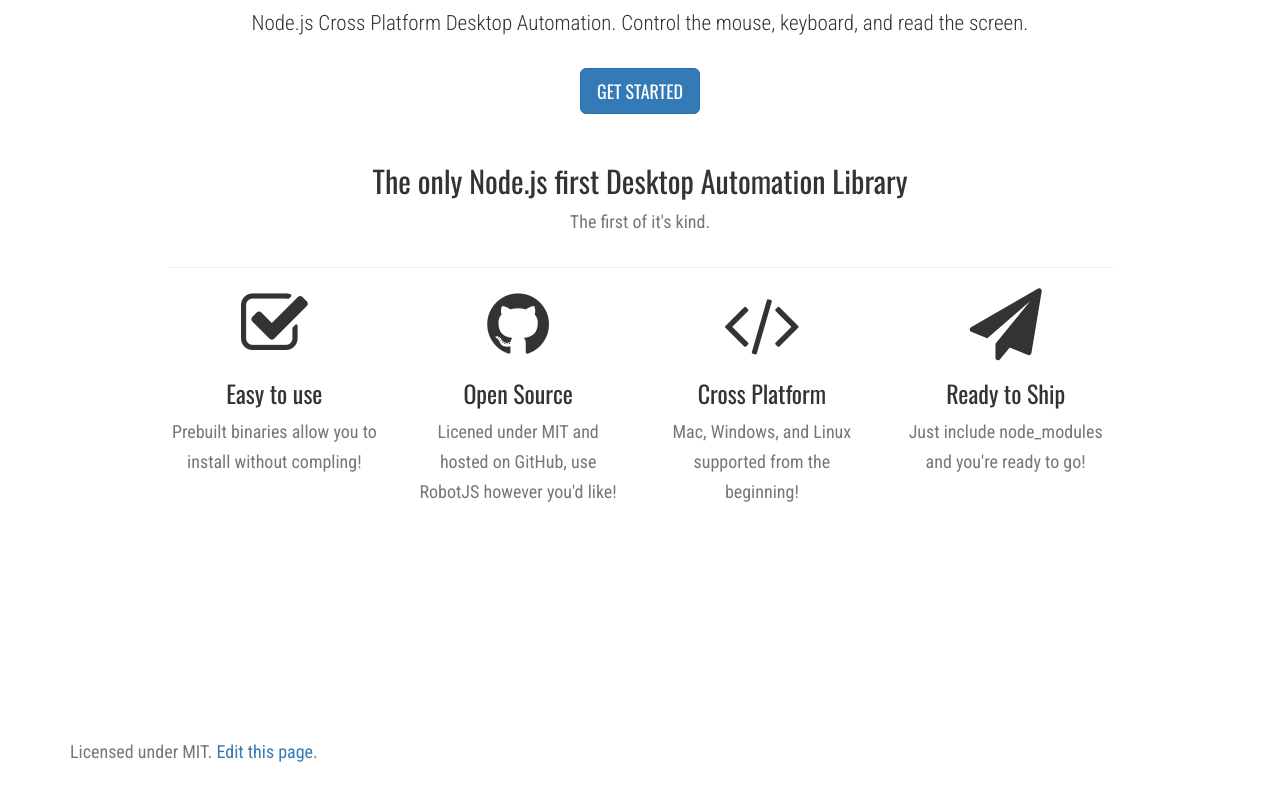
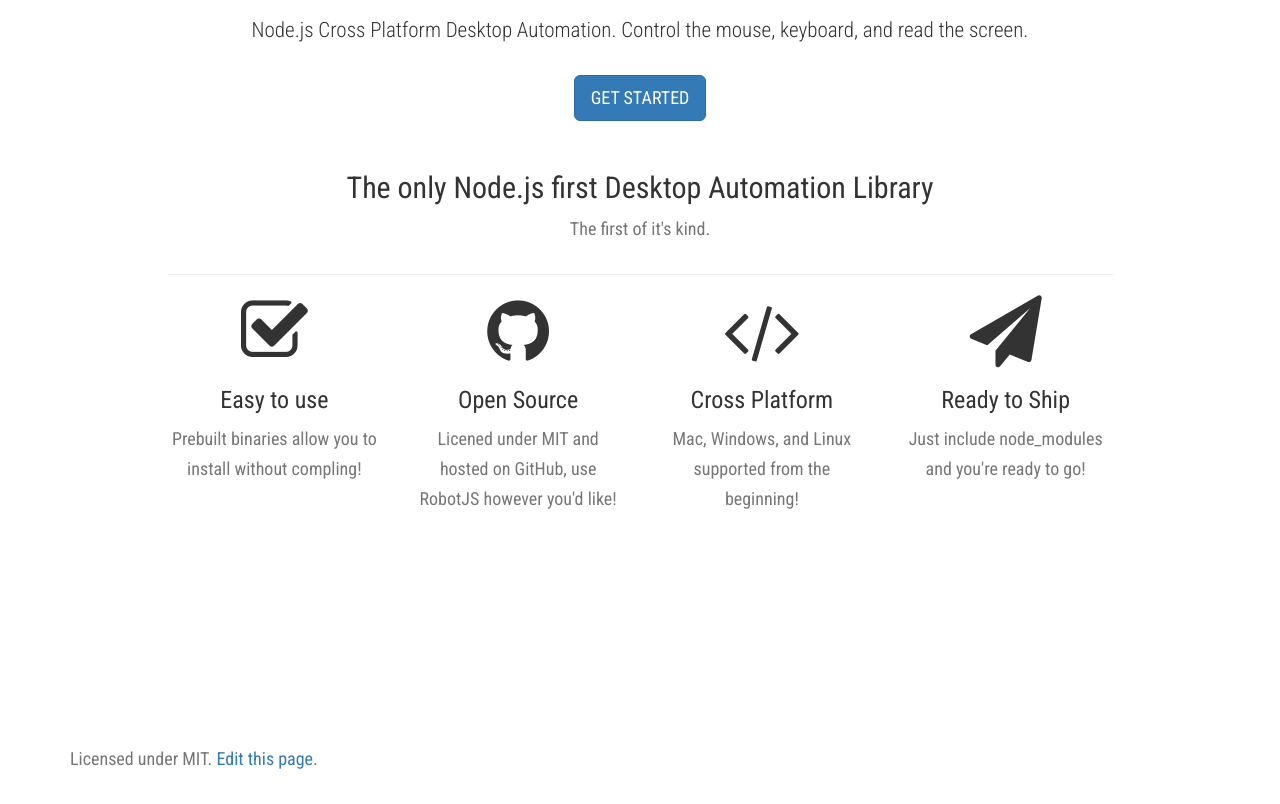
Before and after one commit to octalmage/robotjs.io, a Jekyll site: the page built from index.html, in a window 1280 px wide and 1225 px high. Shown: the part 421-1225 px from the top of the window. Built offline with Jekyll 4.4.1, drawn with Linux system fonts in a browser that asks for light colours; nearby versions of some CDN libraries; the list of posts is cut into pages by our own code; comment, search, counter and statistics services are not loaded.

Commit message:
Update font.

```diff
--- a/css/style.scss
+++ b/css/style.scss
@@ -7,7 +7,7 @@
 $scotch-primary: #337ab7;
 $scotch-secondary: #337ab7;
 
-%oswald { font-family: 'Oswald', sans-serif; }
+%oswald { font-family: 'Roboto Condensed', sans-serif; }
 %roboto { font-family: 'Roboto Condensed', sans-serif; }
 
 
```
